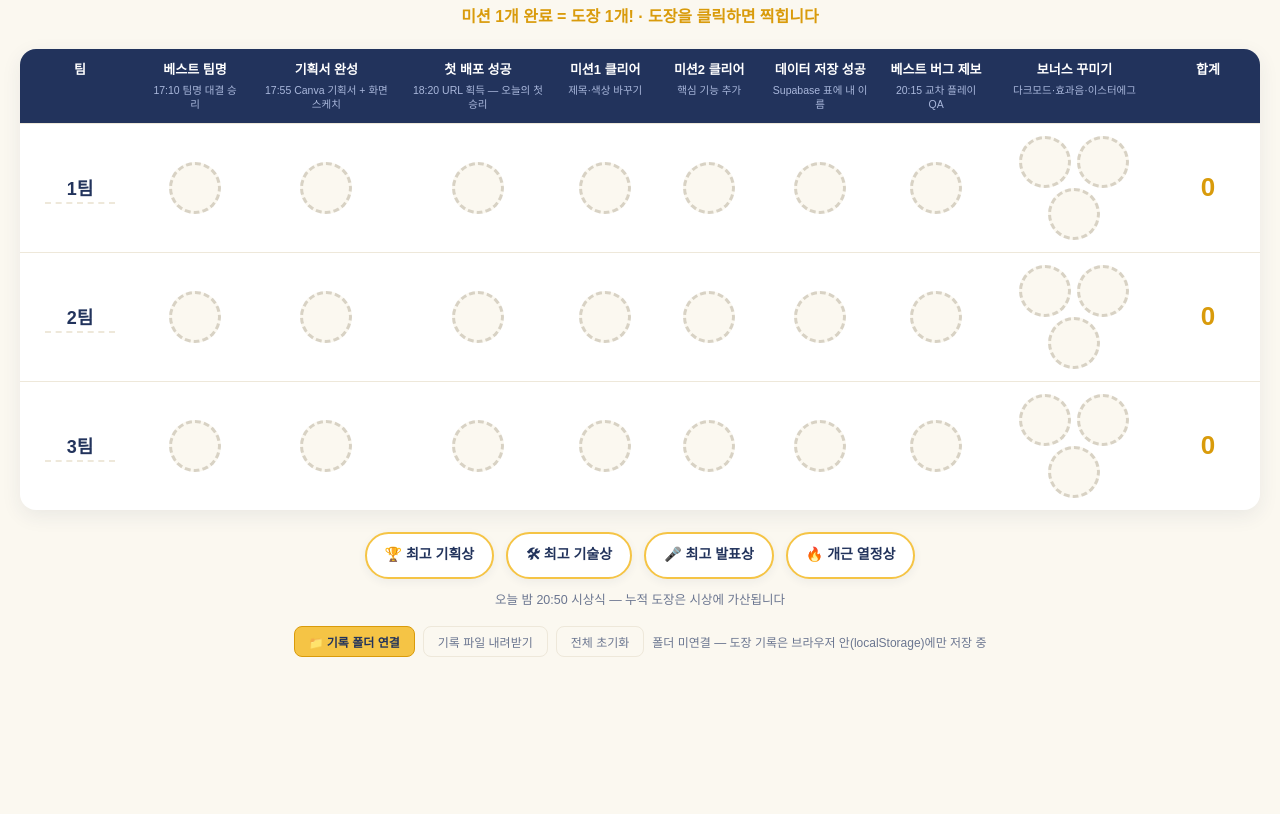
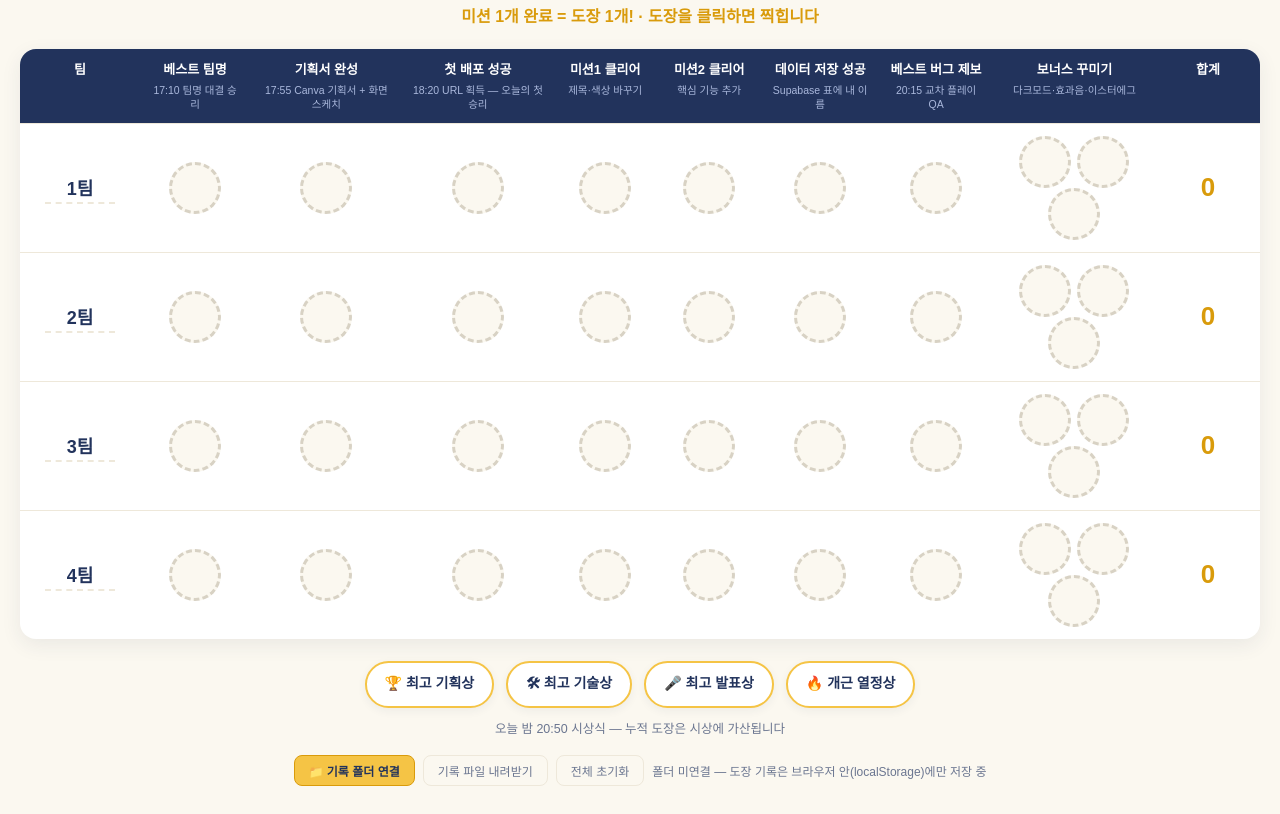
Before and after one commit to beboldmoon/aram2607, a plain HTML site: page index.html in a window 1280 px wide. Shown: the part 80-894 px from the top of the page. Before the commit the page ends 800 px from the top, so only its background shows below. Drawn offline with Linux system fonts and the light colour scheme.

Commit message:
Increase the number of teams from 3 to 4

```diff
--- a/index.html
+++ b/index.html
@@ -69,12 +69,12 @@
     { name: "베스트 버그 제보", info: "20:15 교차 플레이 QA",             slots: 1 },
     { name: "보너스 꾸미기",   info: "다크모드·효과음·이스터에그",        slots: 3 },
   ];
-  const TEAMS = 3;
+  const TEAMS = 4;
   const KEY = "points_board";   // 현황판도 localStorage에 저장 — 새로고침해도 도장이 남습니다!
 
   function load() {
     return JSON.parse(localStorage.getItem(KEY) || "null") || {
-      names: ["1팀", "2팀", "3팀"],
+      names: ["1팀", "2팀", "3팀", "4팀"],
       stamps: {},   // "팀-미션-슬롯": true
       log: [],      // 도장 기록 로그 (시간 · 팀 · 미션 · 동작)
     };
```
